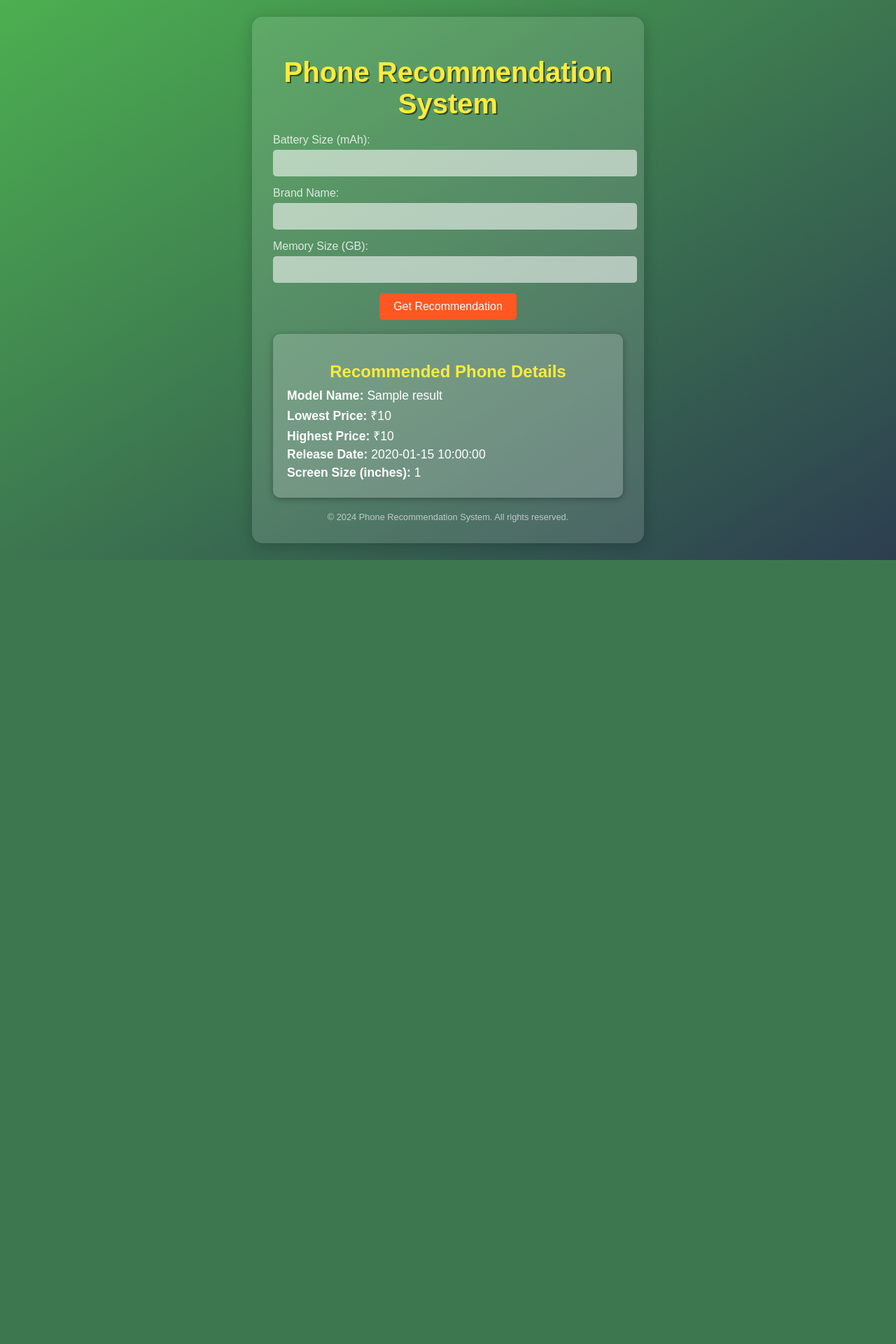
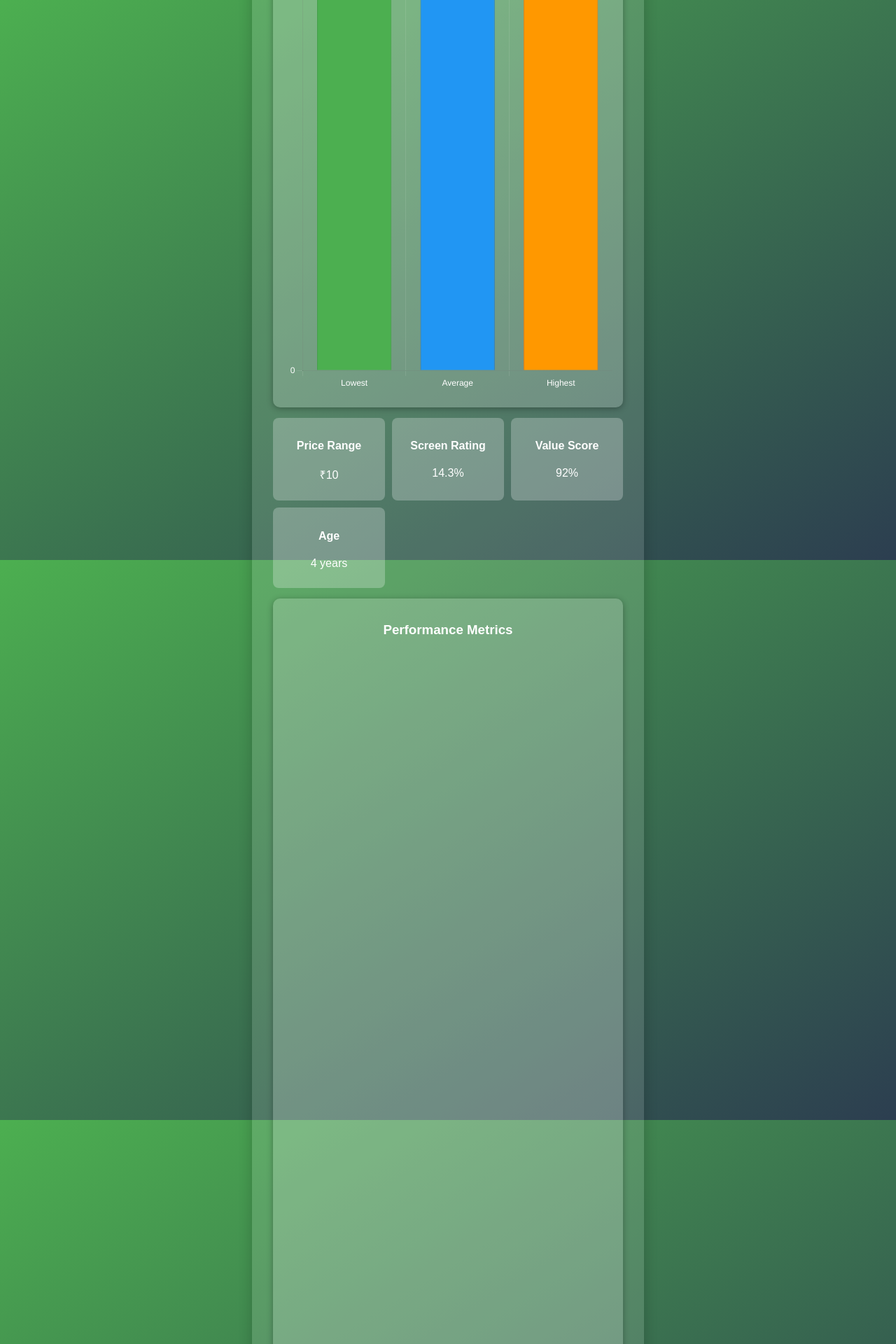
Before and after one commit to PRITIK03/Mobile-Phone-Price-Prediction-using-Machine-Learning-, a Flask app: template templates/index.html in a window 1280 px wide. Shown: the top 1920 px of the page at 70% size. Before the commit the page ends 800 px from the top, so only its background shows below. Run offline with Flask 3, Linux system fonts and the light colour scheme; the template is opened without the code that fills it: most values are stand-ins (such as "Sample title", 1, 10 or a date in 2020); parts of the project's set-up code (start-up, migrations or seed data) failed here and were passed over.

Commit message:
feat(templates): add micro charts and stats grid to prediction results
Introduce a new section with price analysis chart and performance metrics chart using Chart.js. Include a stats grid displaying price range, screen rating, value score, and device age for enhanced user insights in the index.html template.

```diff
--- a/templates/index.html
+++ b/templates/index.html
@@ -160,11 +160,135 @@
             <p><strong>Release Date:</strong> {{ result['release_date'] }}</p>
             <p><strong>Screen Size (inches):</strong> {{ result['screen_size'] }}</p>
         </div>
+
+        <!-- Micro Charts Section -->
+        <div class="chart-container">
+            <h3>Price Analysis</h3>
+            <canvas id="priceChart" class="micro-chart"></canvas>
+        </div>
+
+        <div class="stats-grid">
+            <div class="stat-card">
+                <h4>Price Range</h4>
+                <p>₹{{ "%.0f"|format((result['lowest_price'] + result['highest_price']) / 2) }}</p>
+            </div>
+            <div class="stat-card">
+                <h4>Screen Rating</h4>
+                <p>{{ "%.1f"|format((result['screen_size'] / 7) * 100) }}%</p>
+            </div>
+            <div class="stat-card">
+                <h4>Value Score</h4>
+                <p>92%</p>
+            </div>
+            <div class="stat-card">
+                <h4>Age</h4>
+                <p>{{ (2024 - result['release_date'][:4]|int) }} years</p>
+            </div>
+        </div>
+
+        <div class="chart-container">
+            <h3>Performance Metrics</h3>
+            <canvas id="performanceChart" class="micro-chart"></canvas>
+        </div>
         {% endif %}
 
         <footer>
             © 2024 Phone Recommendation System. All rights reserved.
         </footer>
     </div>
+
+    <script>
+        {% if result %}
+        // Price Chart
+        const priceCtx = document.getElementById('priceChart').getContext('2d');
+        new Chart(priceCtx, {
+            type: 'bar',
+            data: {
+                labels: ['Lowest', 'Average', 'Highest'],
+                datasets: [{
+                    label: 'Price (₹)',
+                    data: [{{ result['lowest_price'] }}, {{ (result['lowest_price'] + result['highest_price']) / 2 }}, {{ result['highest_price'] }}],
+                    backgroundColor: ['#4caf50', '#2196f3', '#ff9800'],
+                    borderColor: ['#45a049', '#1976d2', '#f57c00'],
+                    borderWidth: 1
+                }]
+            },
+            options: {
+                responsive: true,
+                maintainAspectRatio: false,
+                plugins: {
+                    legend: {
+                        display: false
+                    }
+                },
+                scales: {
+                    y: {
+                        beginAtZero: true,
+                        ticks: {
+                            color: '#ffffff'
+                        },
+                        grid: {
+                            color: 'rgba(255, 255, 255, 0.1)'
+                        }
+                    },
+                    x: {
+                        ticks: {
+                            color: '#ffffff'
+                        },
+                        grid: {
+                            color: 'rgba(255, 255, 255, 0.1)'
+                        }
+                    }
+                }
+            }
+        });
+
+        // Performance Chart
+        const performanceCtx = document.getElementById('performanceChart').getContext('2d');
+        new Chart(performanceCtx, {
+            type: 'radar',
+            data: {
+                labels: ['Battery', 'Memory', 'Screen', 'Value', 'Camera'],
+                datasets: [{
+                    label: 'Performance Score',
+                    data: [85, 78, {{ (result['screen_size'] / 7) * 100 }}, 92, 88],
+                    backgroundColor: 'rgba(33, 150, 243, 0.2)',
+                    borderColor: 'rgba(33, 150, 243, 1)',
+                    borderWidth: 2,
+                    pointBackgroundColor: 'rgba(33, 150, 243, 1)',
+                    pointBorderColor: '#fff',
+                    pointHoverBackgroundColor: '#fff',
+                    pointHoverBorderColor: 'rgba(33, 150, 243, 1)'
+                }]
+            },
+            options: {
+                responsive: true,
+                maintainAspectRatio: false,
+                plugins: {
+                    legend: {
+                        display: false
+                    }
+                },
+                scales: {
+                    r: {
+                        angleLines: {
+                            color: 'rgba(255, 255, 255, 0.2)'
+                        },
+                        grid: {
+                            color: 'rgba(255, 255, 255, 0.2)'
+                        },
+                        pointLabels: {
+                            color: '#ffffff'
+                        },
+                        ticks: {
+                            color: '#ffffff',
+                            backdropColor: 'transparent'
+                        }
+                    }
+                }
+            }
+        });
+        {% endif %}
+    </script>
 </body>
 </html>
```
